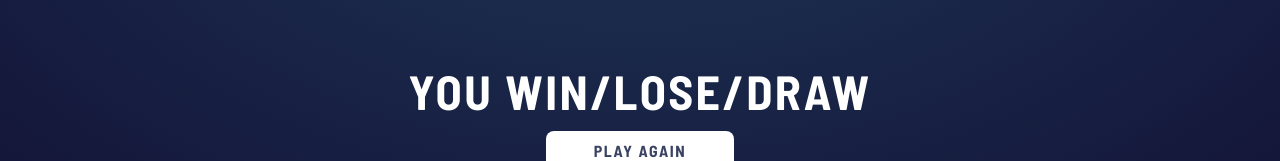
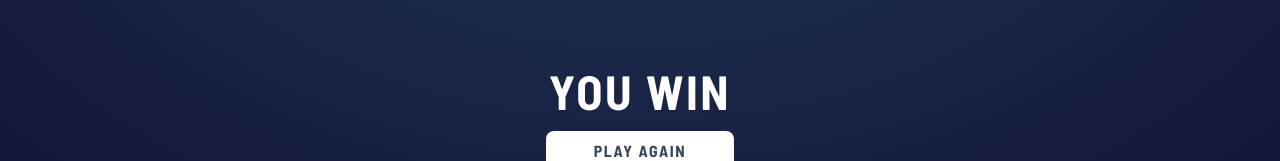
Before and after one commit to TomasPereira-Dev/frontendMentor-Challenge15, a React (Vite) app: page / in a window 1280 px wide. Both pictures are taken after a click on the button 496 px from the left and 328 px from the top of the page. Shown: the part 609-770 px from the top of the page. Built offline with nearby package versions, Linux system fonts and the light colour scheme.

Commit message:
fixed bot logic

```diff
--- a/src/App.jsx
+++ b/src/App.jsx
@@ -14,6 +14,7 @@ const App = () => {
     const [buttonsVisibility, setButtonsVisibility] = useState("block")
     const [botPick, setBotPick] = useState(null)
     const [userPick, setUserPick] = useState(null)
+    const [matchResult, setMatchResult] = useState(null)
     const buttons = [
          <RockButton key={0}/>,
          <PaperButton key={1}/>,
@@ -23,30 +24,37 @@ const App = () => {
     const logic = useCallback(()=> {
         switch (true) {
             case userPick === "rock" && botPick === "scissors":
-                console.log("YOU WIN!")
+                setMatchResult("YOU WIN")
+                console.log("win: " ,userPick, botPick)
                 break;
             case userPick === "rock" && botPick === "paper":
-                console.log("YOU LOSE!")
+                setMatchResult("YOU LOSE")
+                console.log("lose: ",userPick, botPick)
                 break;
             case userPick === "paper" && botPick === "rock":
-                console.log("YOU WIN!")
+                setMatchResult("YOU WIN")
+                console.log("win: ",userPick, botPick)
                 break;
             case userPick === "paper" && botPick === "scissors":
-                console.log("YOU LOSE!")
+                setMatchResult("YOU LOSE")
+                console.log("lose: ",userPick, botPick)
                 break;
             case userPick === "scissors" && botPick === "paper":
-                console.log("YOU WIN!")
+                setMatchResult("YOU WIN")
+                console.log("win: ",userPick, botPick)
                 break;
             case userPick === "scissors" && botPick === "rock":
-                console.log("YOU LOSE!")
+                setMatchResult("YOU LOSE")
+                console.log("lose: ",userPick, botPick)
                 break;
             default:
-                console.log("DRAW", userPick,botPick);
+                setMatchResult("DRAW");
+                console.log("draw: ",userPick, botPick)
         }
     }, [userPick, botPick])
 
     const botPickHandler = () => {
-        const botPicked = (Math.random() * 2).toFixed(0)
+        const botPicked = parseInt((Math.random() * 2).toFixed(0))
         if(botPicked === 0){
             setBotPick("rock")
         }else if(botPicked === 1){
@@ -54,7 +62,6 @@ const App = () => {
         }else{
             setBotPick("scissors")
         }
-
     }
 
     const userPickHandler = (buttonValue) => {
@@ -70,8 +77,9 @@ const App = () => {
     }
 
     const buttonsVisibilityHandler = useCallback(()=>{
-        resultsIsOpen === true ? setButtonsVisibility("hidden") : setButtonsVisibility("block")
+        resultsIsOpen === true ? setButtonsVisibility("hidden") : setButtonsVisibility("block");
     },[resultsIsOpen])
+
 
     useEffect(() => {
         buttonsVisibilityHandler()
@@ -98,7 +106,7 @@ const App = () => {
                     botPickHandler={botPickHandler} userPickHandler={userPickHandler} />
                 </div>
                 <Results resultsIsOpen={resultsIsOpen} resultsStateHandler={resultsStateHandler}
-                botPick={botPick} userPick={userPick} logic={logic} buttonsArr={buttons}/>
+                botPick={botPick} userPick={userPick} logic={logic} matchResult={matchResult} buttonsArr={buttons}/>
                 <button className='px-8 py-1 w-fit text-white tracking-widest border-2 border-headerOutline rounded-lg self-center' onClick={() => setIsOpen(!isOpen)}>RULES</button>
             </div>
         </>
--- a/src/Components/Results.jsx
+++ b/src/Components/Results.jsx
@@ -1,7 +1,7 @@
 /* eslint-disable react/prop-types */
 import { useState, useEffect } from "react"
 
-const Results = ({resultsIsOpen, resultsStateHandler, buttonsArr, logic}) => {
+const Results = ({resultsIsOpen, resultsStateHandler, buttonsArr, matchResult, logic}) => {
     const [position, setPosition] = useState("flex")
 
     useEffect(()=> {
@@ -27,7 +27,7 @@ const Results = ({resultsIsOpen, resultsStateHandler, buttonsArr, logic}) => {
                     </div>
                 </div>
                 <div className="flex flex-col items-center gap-4">
-                    <p className="text-white text-5xl font-bold tracking-wider">YOU WIN/LOSE/DRAW</p>
+                    <p className="text-white text-5xl font-bold tracking-wider">{matchResult}</p>
                     <button className="px-12 py-2 text-text1 font-bold tracking-widest bg-white rounded-lg" onClick={resultsStateHandler}>PLAY AGAIN</button>
                 </div>
             </div>
```
